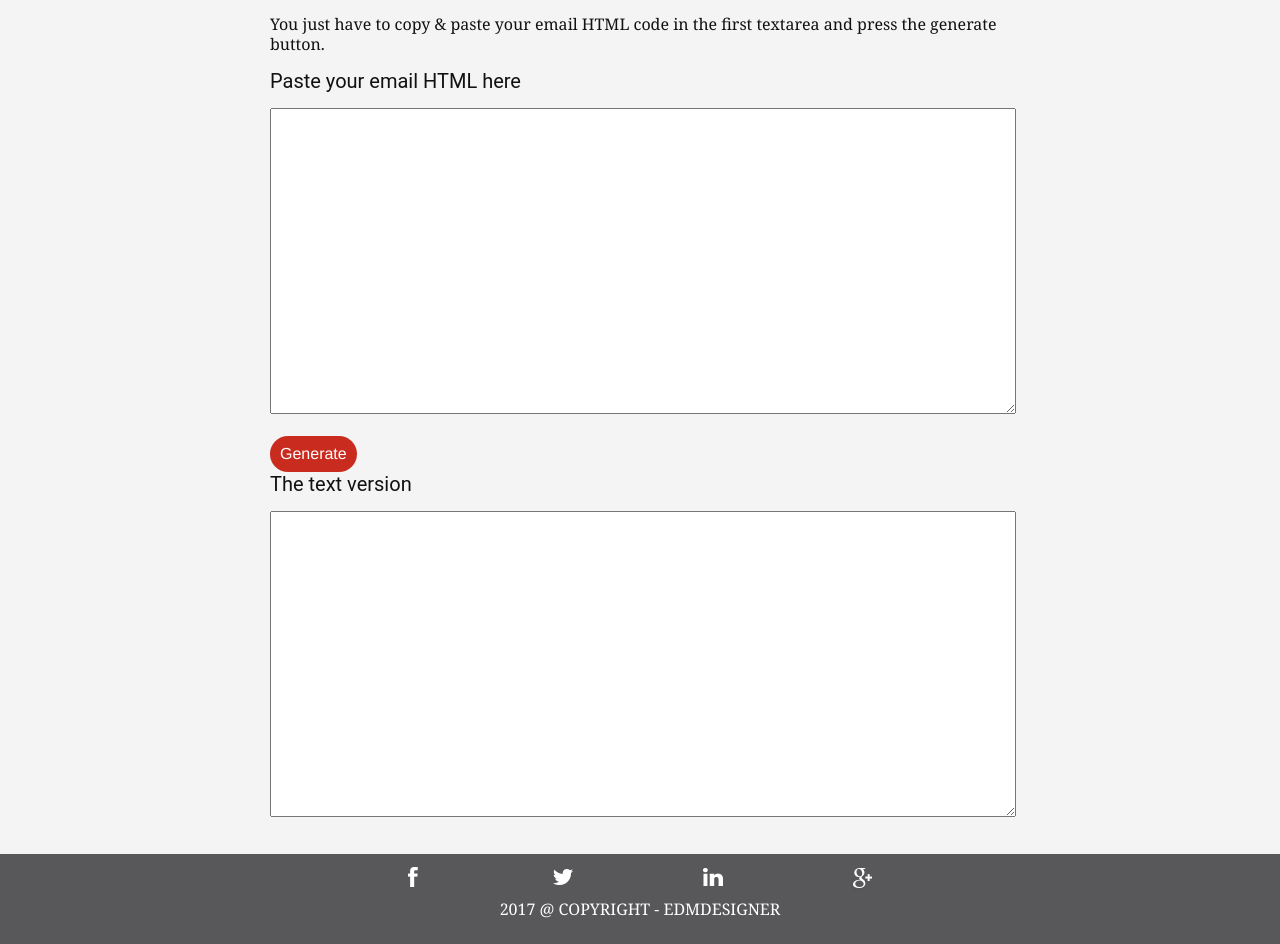
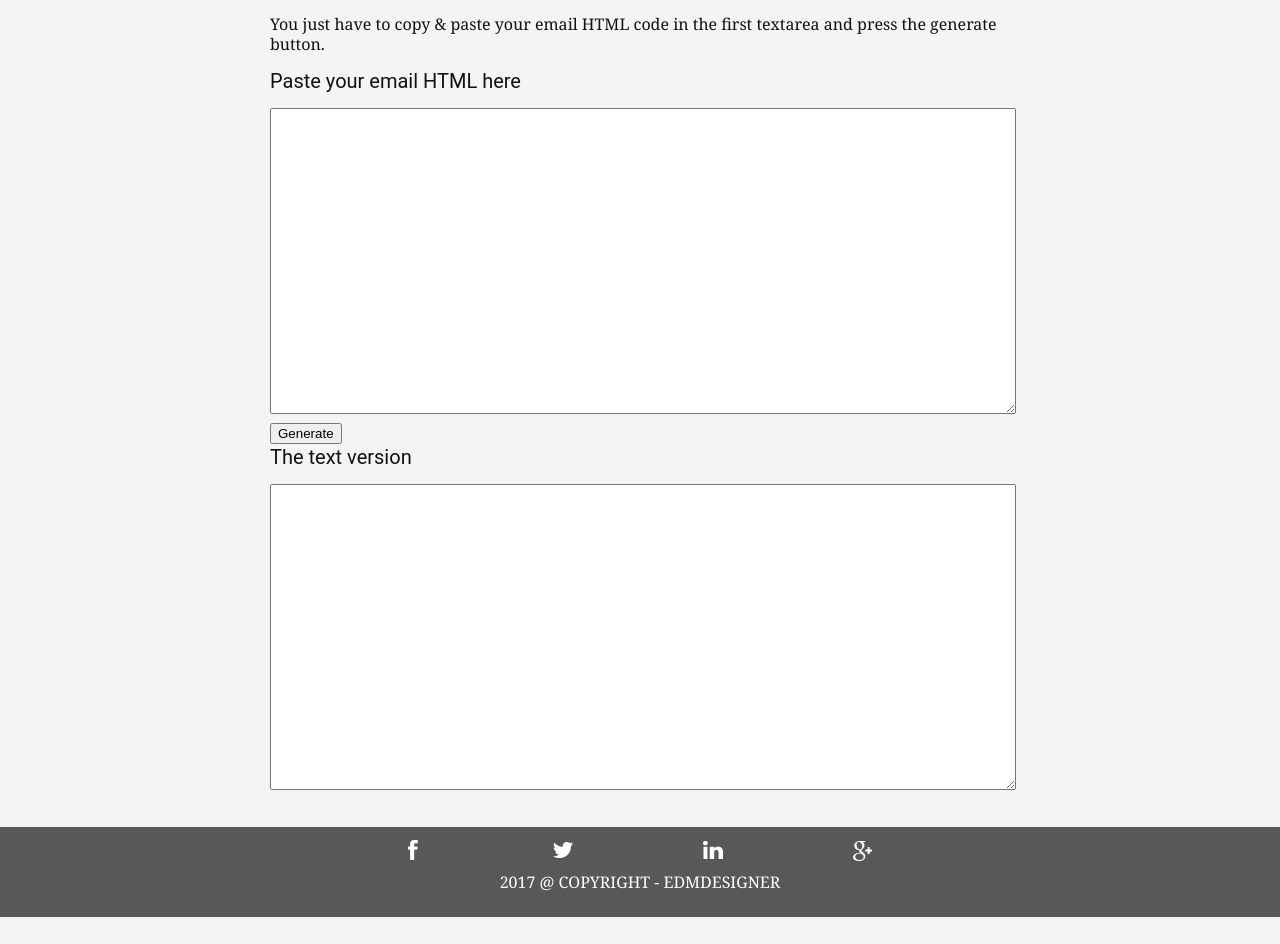
Before and after one commit to EDMdesigner/textversionjs, a Jekyll site: the page built from docs/index.html, in a window 1280 px wide. Shown: the part 565-1509 px from the top of the page. Built offline with Jekyll 4.4.1, drawn with Linux system fonts in a browser that asks for light colours; after the commit the page ends 1482 px from its top, so only the background shows below that.

Commit message:
switch back to old button

```diff
--- a/docs/index.html
+++ b/docs/index.html
@@ -18,9 +18,7 @@ layout: default
     <textarea id="htmlTextarea"></textarea>
   </div>
 
-    <a id="generateButton" class="button bg-red" href="https://github.com/EDMdesigner/bulletprooflist">
-      Generate
-    </a>
+  <button id="generateButton" onclick="generate()">Generate</button>
 
 
   <h3>The text version</h3>
```
Also changed, not shown: other parts of docs/index.html (+0 -3 lines).
